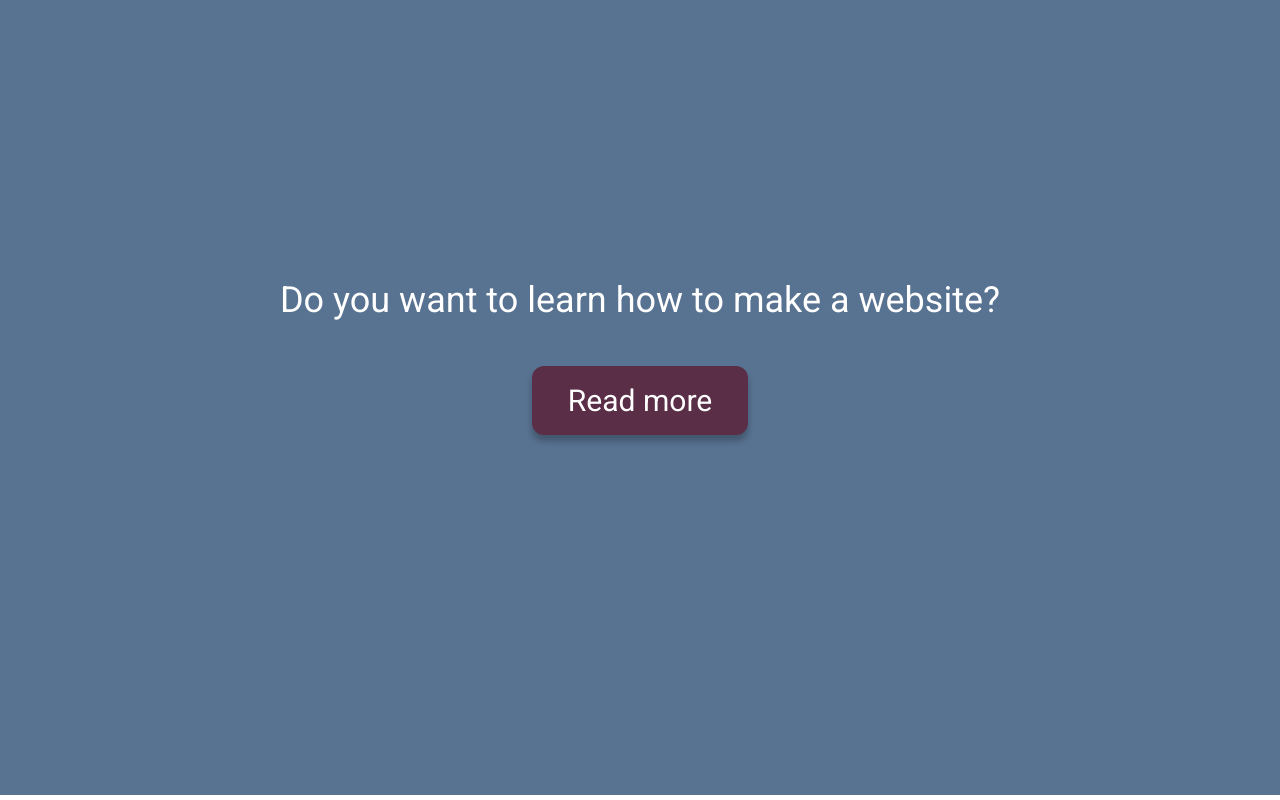
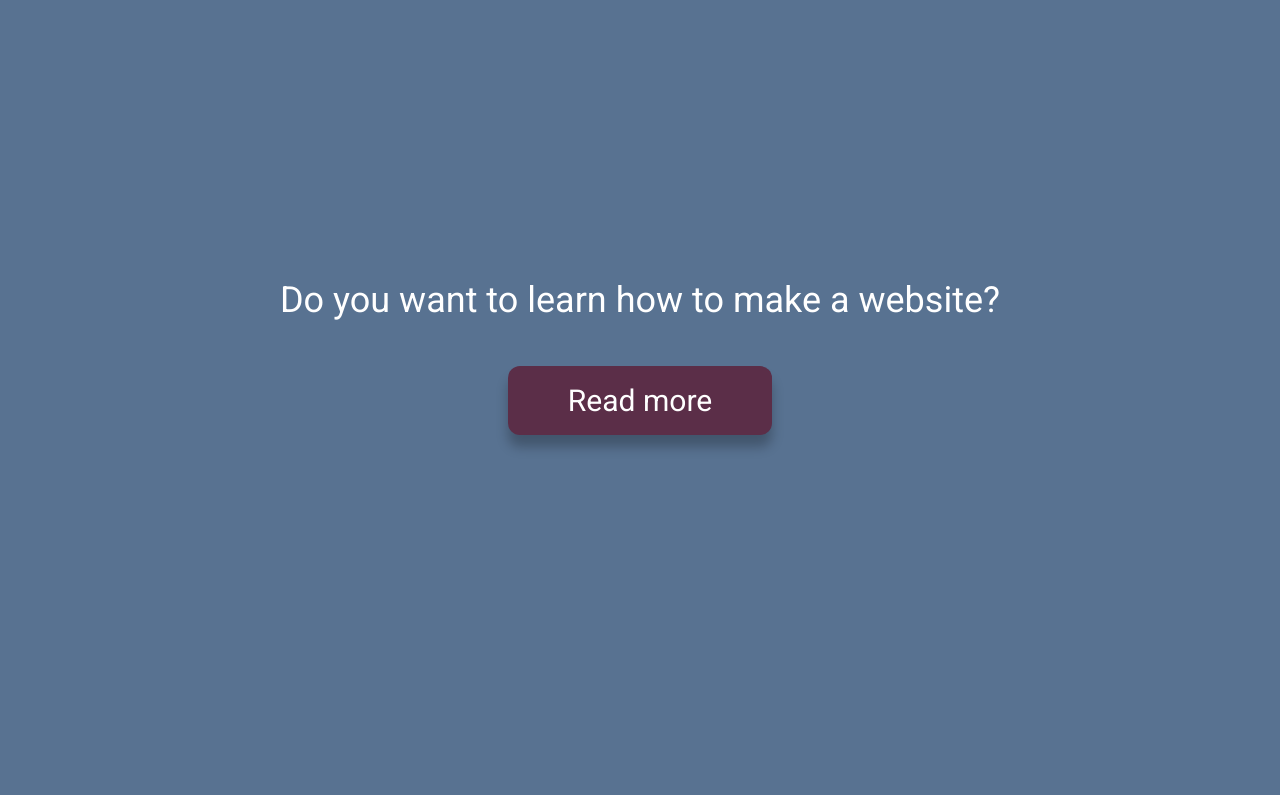
Before and after one commit to frida-holmer/get-coding, a plain HTML site: page index.html in a window 1280 px wide. In both pictures the pointer is over the button "Read more". Shown: the part 887-1687 px from the top of the page. Drawn offline with Linux system fonts and the light colour scheme.

Commit message:
Added hover effects to links and button.

```diff
--- a/style.css
+++ b/style.css
@@ -100,6 +100,7 @@ button {
   background-color: var(--button-background-color);
   box-shadow: 0 0.2em 0.2em var(--button-shadow-color);
   border-radius: 0.4em;
+  transition: padding 800ms, box-shadow 800ms;
 }
 
 /* Footer */
@@ -113,3 +114,13 @@ button {
 .flex-footer > li {
   padding: 0 0.5em;
 }
+
+/* Hover effects */
+button:hover {
+  padding: 0.4em 2em;
+  box-shadow: 0 0.4em 0.4em var(--button-shadow-color);
+}
+
+a:hover {
+  text-decoration: underline;
+}
```
